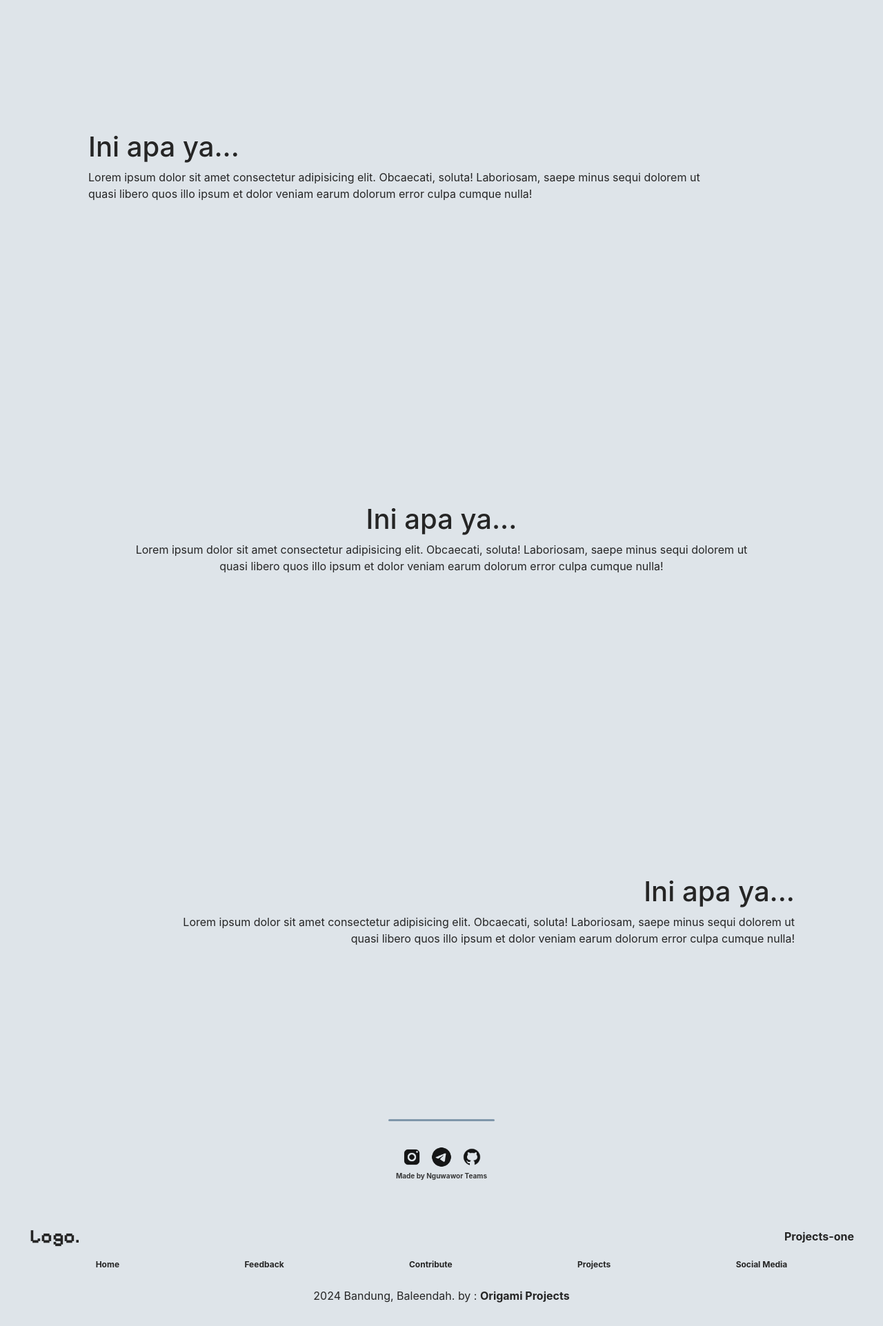
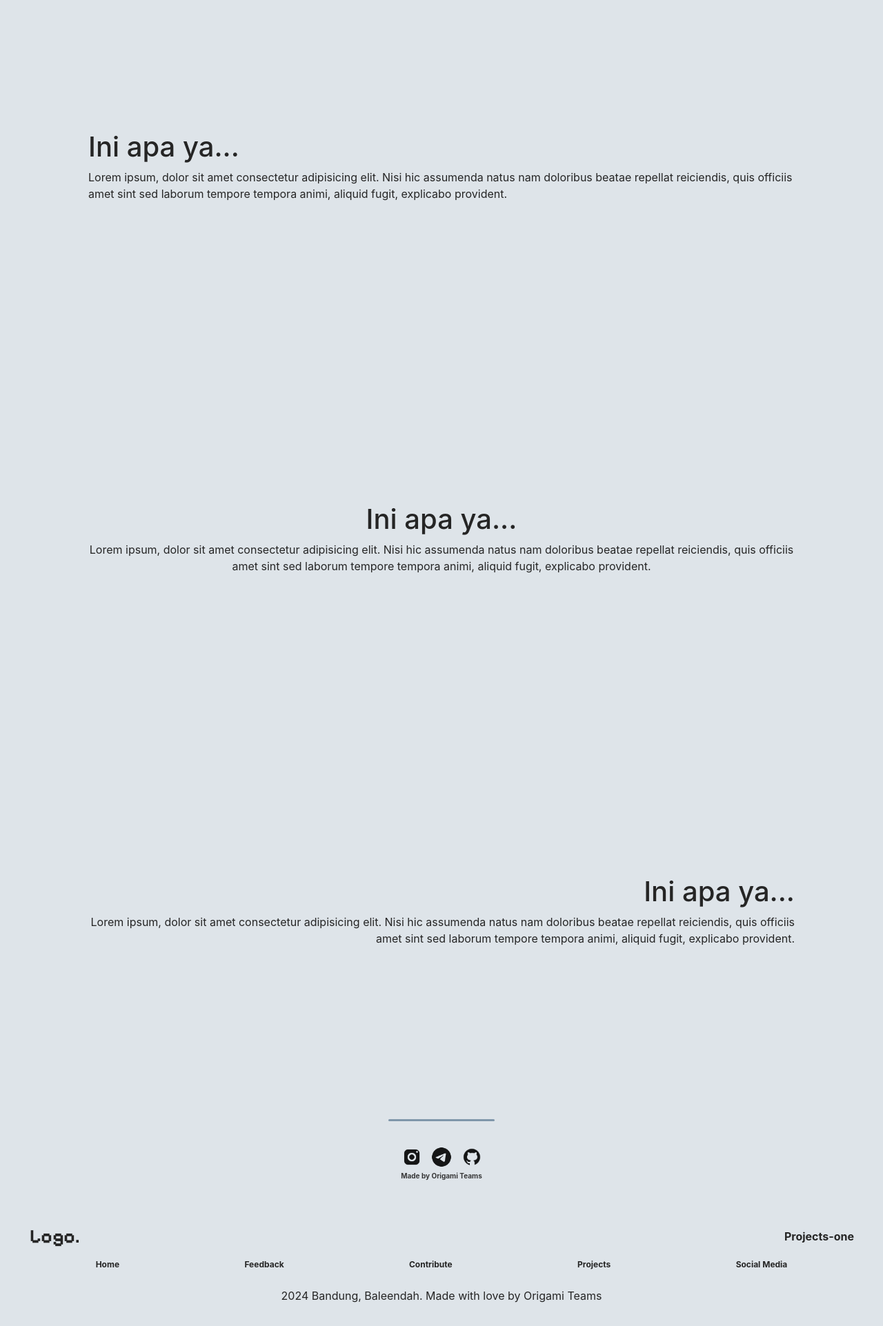
Before and after one commit to nothazel24/frontEnd-Projects, a PHP site: page / in a window 1280 px wide. Shown: the part 901-2824 px from the top of the page at 69% size. Run offline with PHP 8.4, Linux system fonts and the light colour scheme; some libraries are stand-ins or nearby versions; some web fonts are replaced.

Commit message:
minor updates

```diff
--- a/index.php
+++ b/index.php
@@ -44,11 +44,8 @@
       <div class="container p-5 my-5">
         <div class="contentWrapper<?= $j ?>">
           <h1 class="header">Ini apa ya...</h1>
-        <p class="content-desc">
-          Lorem ipsum dolor sit amet consectetur adipisicing elit.
-          Obcaecati, soluta! Laboriosam, saepe minus sequi dolorem ut quasi
-          libero quos illo ipsum et dolor veniam earum dolorum error culpa
-          cumque nulla!
+          <p class="text-desc<?= $j ?>">
+            Lorem ipsum, dolor sit amet consectetur adipisicing elit. Nisi hic assumenda natus nam doloribus beatae repellat reiciendis, quis officiis amet sint sed laborum tempore tempora animi, aliquid fugit, explicabo provident.
           </p>
         </div>
       </div>
@@ -72,7 +69,7 @@
         <a href="#" target="_self"><img src="assets/telegram.png" alt="telegram" style="width: 30px" /></a>
         <a href="#" target="_self"><img src="assets/github.png" alt="github" style="width: 30px" /></a>
       </div>
-      <p class="creditsTxt">Made by Nguwawor Teams</p>
+      <p class="creditsTxt">Made by Origami Teams</p>
     </div>
   </section>
   </div>
--- a/others/footer.php
+++ b/others/footer.php
@@ -14,7 +14,7 @@
         </div>
 
         <div class="copy">
-          <p class="copyText">2024 Bandung, Baleendah. by : <strong>Origami Projects</strong></p>
+          <p class="copyText">2024 Bandung, Baleendah. Made with love by Origami Teams</p>
         </div>
 
       </div> <!-- fWrapper -->
--- a/others/head.php
+++ b/others/head.php
@@ -30,7 +30,7 @@
   <body>
     <div class="wrapper">
       <!-- NAVBAR SECTION -->
-      <nav class="navbar navbar-expand-sm bg-dark navbar-dark">
+      <nav class="navbar navbar-expand-sm bg-dark navbar-dark" style="color: #252525;">
         <a class="home" href="index.php" target="_self"><p class="logo">Logo.</p></a>
         <button
           class="navbar-toggler"
--- a/style/indexStyle.css
+++ b/style/indexStyle.css
@@ -172,9 +172,27 @@
   padding: 10px;
 }
 
-.content-desc {
+.replace-text-desc {
   width: 90%;
 }
+
+/* .replace-text-desc2::after {
+  content: "Escape freak diddy's obby";
+  display: block;
+  font-size: 16px;
+}
+
+.replace-text-desc3::after {
+  content: "Escape freak diddy's obby";
+  display: block;
+  font-size: 16px;
+}
+
+.replace-text-desc4::after {
+  content: "Ambalabu";
+  display: block;
+  font-size: 16px;
+} */
 
 /* .section-content {
   margin: 1rem auto;
```
Lines whose indentation alone changed are shown as unchanged.
